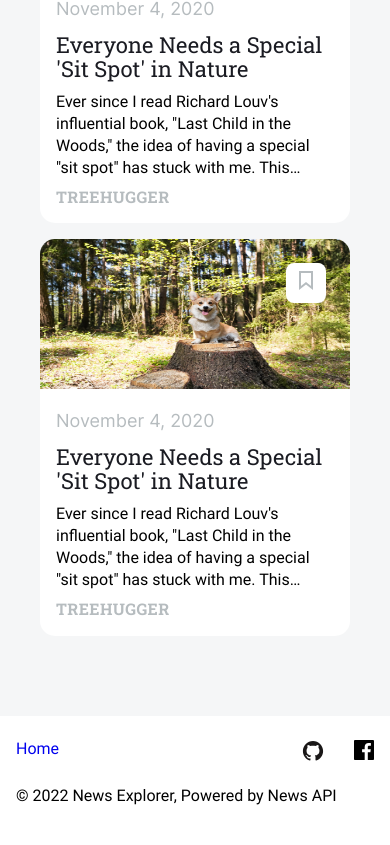
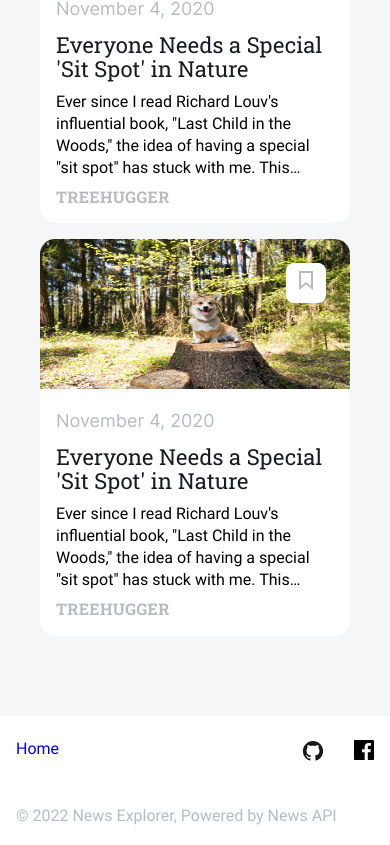
Before and after one commit to avi413/news-explorer-frontend, a React (Create React App) app: page /saved-news in a window 390 px wide. Shown: the part 1251-2096 px from the top of the page. Before the commit the page ends 2075 px from the top, so only its background shows below. Built offline with nearby package versions, Linux system fonts and the light colour scheme.

Commit message:
(bugfix) footer margin

```diff
--- a/src/components/Footer/Footer.css
+++ b/src/components/Footer/Footer.css
@@ -26,20 +26,30 @@
 .footer__link{
     text-decoration: none;
 }
+
+.footer__copyright {
+    font-family: Roboto;
+    font-size: 16px;
+    font-weight: 400;
+    line-height: 22px;
+    color: #B6BCBF;
+}
+
 @media screen and (max-width: 768px) {
     .footer {
         margin: auto 40px;
-        height: 66px;
+        margin: 24px  40px 18px;
     }
 
 }
 
 @media screen and (max-width: 535px) {
     .footer {
-        margin: auto 16px;
+
         margin: 24px  16px 18px;
         flex-direction: column-reverse;
         align-items: stretch;
+        gap: 40px;
     }
 
     .footer__nav {
--- a/src/components/Main/Main.css
+++ b/src/components/Main/Main.css
@@ -13,15 +13,18 @@
 }
 
 .main__search {
-   margin: 160px auto 80px;
-   max-width: 608px;
+    margin: 160px auto 80px;
+    max-width: 608px;
 }
+
 .main__list {
     margin: auto 104px;
 }
+
 .main__title {
     margin: auto;
-    font-family: RobotoSlab, sans-serif;;
+    font-family: RobotoSlab, sans-serif;
+    ;
     font-size: 60px;
     font-weight: 400;
     line-height: 64px;
@@ -29,7 +32,8 @@
 
 .main__subtitle {
     margin: 32px auto 88px;
-    font-family: Roboto, sans-serif;;
+    font-family: Roboto, sans-serif;
+    ;
     font-size: 18px;
     font-weight: 400;
     line-height: 24px;
@@ -44,14 +48,20 @@
         margin: 104px auto 32px;
         max-width: 448px;
     }
+
     .main__title {
         font-size: 36px;
         line-height: 40px;
     }
+
     .main__subtitle {
         margin: 16px auto 48px;
         font-size: 18px;
         line-height: 24px;
+    }
+
+    .main__list {
+        margin: auto 40px;
     }
 
 }
@@ -65,4 +75,8 @@
         margin: 104px 16px 32px;
         max-width: 285px;
     }
+
+    .main__list {
+        margin: auto 16px;
+    }
 }
--- a/src/components/NewsCardList/NewsCardList.css
+++ b/src/components/NewsCardList/NewsCardList.css
@@ -8,9 +8,16 @@
 
 @media screen and (max-width: 760px) {
     .card-list {
+        grid-template-columns: 1fr 1fr 1fr;
+    }
+}
+
+@media screen and (max-width: 620px) {
+    .card-list {
         grid-template-columns: 1fr 1fr;
     }
 }
+
 
 @media screen and (max-width: 510px) {
     .card-list {
```
